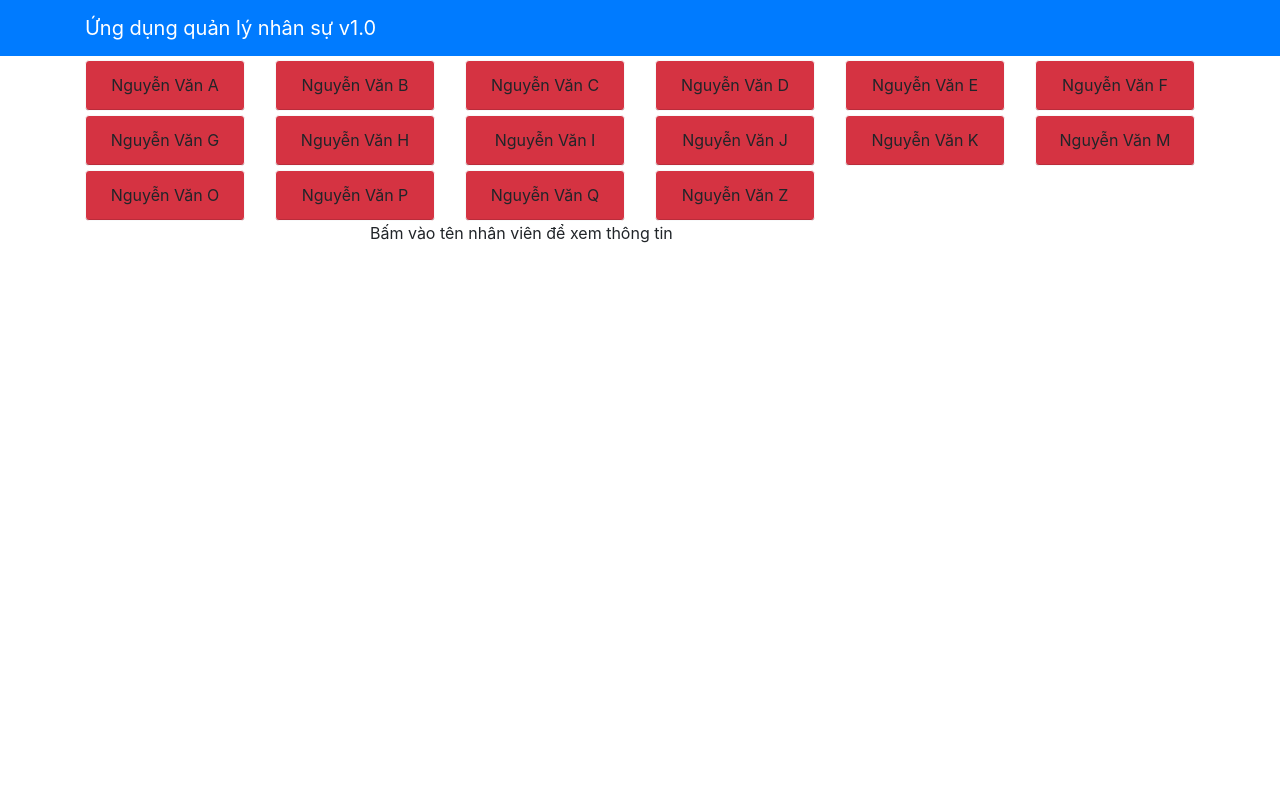
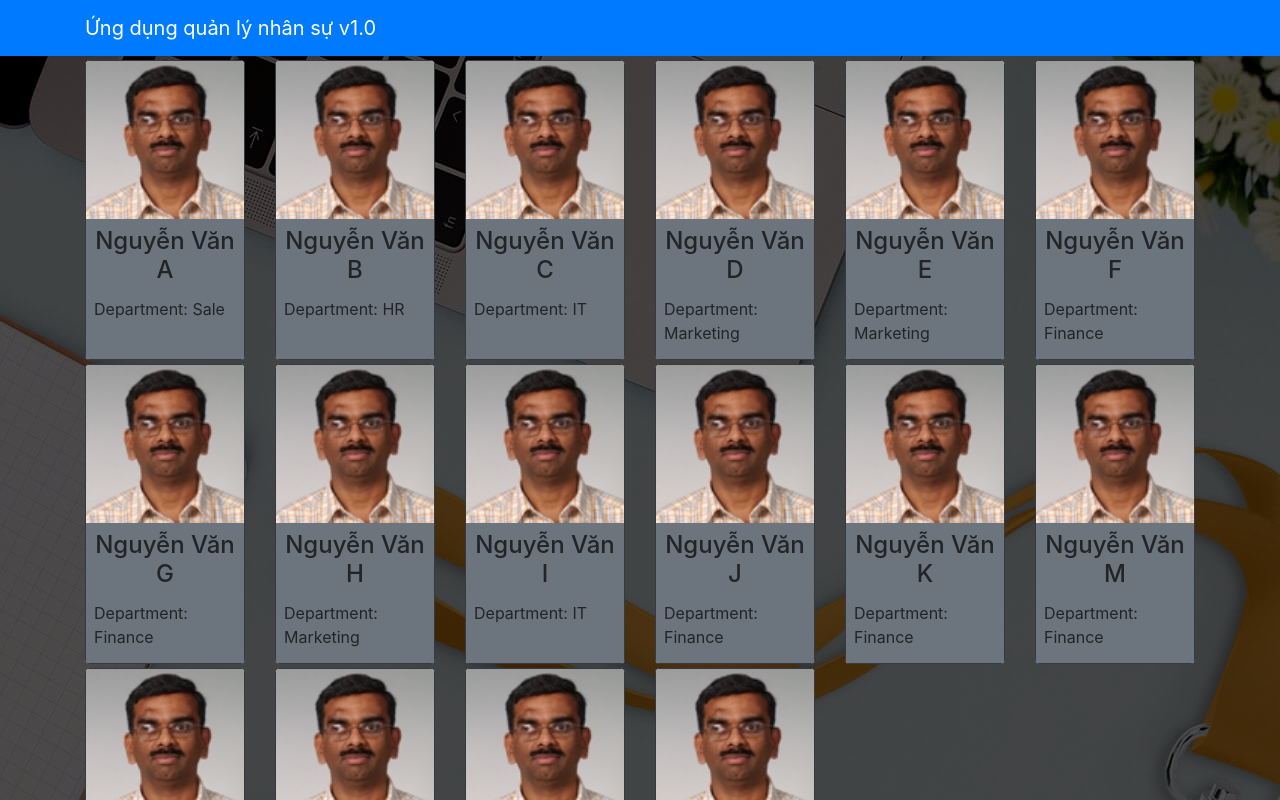
Before and after one commit to Trongnguyenhuy/FunixASM, a React (Create React App) app: page / in a window 1280 px wide. Shown: the top 800 px of the page. Built offline with nearby package versions, Linux system fonts and the light colour scheme.

Commit message:
Component 7

```diff
--- a/src/App.js
+++ b/src/App.js
@@ -1,7 +1,7 @@
 import react, { Component } from 'react';
 import logo from './logo.svg';
 import './App.css';
-import {Navbar, NavbarBrand } from 'reactstrap';
+import { Navbar, NavbarBrand } from 'reactstrap';
 import { STAFFS, DEPARTMENTS } from './shared/staffs';
 import StaffList from './components/StaffListComponent';
 
@@ -17,13 +17,16 @@ class App extends Component {
 
   render() {
     return (
-      <div className="App">
-        <Navbar dark color="primary">
-          <div className="container">
-            <NavbarBrand href="/">Ứng dụng quản lý nhân sự v1.0</NavbarBrand>
-          </div>
-        </Navbar>
-        <StaffList staffs={this.state.staffs} department={this.state.department}/>
+      <div className="App"
+        style={{ backgroundImage: 'url(./assets/images/employeeCard.jpg)' }}>
+        <div style={{ backgroundColor: 'rgba(0,0,0,0.7)', minheight: '2000px'}}>
+          <Navbar dark color="primary">
+            <div className="container">
+              <NavbarBrand href="/">Ứng dụng quản lý nhân sự v1.0</NavbarBrand>
+            </div>
+          </Navbar>
+          <StaffList staffs={this.state.staffs} department={this.state.department} />
+        </div>
       </div>
     );
   }
--- a/src/components/StaffListComponent.js
+++ b/src/components/StaffListComponent.js
@@ -1,30 +1,32 @@
 import react, { Component } from "react";
-import { Card, CardImg, CardImgOverlay, CardText, CardBody,
-        CardTitle, CardHeader} from "reactstrap";
+import {
+    Card, CardImg, CardImgOverlay, CardText, CardBody,
+    CardTitle, CardHeader
+} from "reactstrap";
 import dateFormat from 'dateformat';
 
-class  StaffList extends Component {
+class StaffList extends Component {
 
     constructor(props) {
         super(props);
 
         this.state = {
-            selectStaff:  null
+            selectStaff: null
         }
     }
 
     onStaffSelect(staff) {
-        this.setState({selectStaff: staff});
+        this.setState({ selectStaff: staff });
     }
 
     renderStaff(staff) {
-        if (staff != null){
-            return(
-                <Card className="mt-2" bg="primary">
+        if (staff != null) {
+            return (
+                <Card className="mt-2 bg-secondary border border-dark">
                     <CardHeader><b>Họ và tên: {staff.name}</b></CardHeader>
                     <CardBody>
-                        <CardText>Ngày Sinh: {dateFormat(staff.doB,"dd/mm/yyyy")}</CardText>
-                        <CardText>Ngày vào công ty: {dateFormat(staff.startDate,"dd/mm/yyyy")}</CardText>
+                        <CardText>Ngày Sinh: {dateFormat(staff.doB, "dd/mm/yyyy")}</CardText>
+                        <CardText>Ngày vào công ty: {dateFormat(staff.startDate, "dd/mm/yyyy")}</CardText>
                         <CardText>Phòng Ban: {staff.department.name}</CardText>
                         <CardText>Số ngày nghỉ còn lại: {staff.annualLeave}</CardText>
                         <CardText>Số ngày đã làm thêm: {staff.overTime}</CardText>
@@ -32,7 +34,7 @@ class  StaffList extends Component {
                 </Card>
             );
         } else {
-            return(
+            return (
                 <div>
                     <p>Bấm vào tên nhân viên để xem thông tin</p>
                 </div>
@@ -41,20 +43,27 @@ class  StaffList extends Component {
     }
 
     render() {
-        const menu = this.props.staffs.map((staff) =>{
+        const menu = this.props.staffs.map((staff, index) => {
             return (
-                <div className="col-12 col-md-4 col-lg-2 mt-1">
-                    <Card key={staff.id}
+                <div className="col-12 col-md-4 col-lg-2 mt-1"
+                    key={staff.id}>
+                    <div className="card border border-dark"
                         onClick={() => this.onStaffSelect(staff)}
-                        style={{cursor:'pointer'}}
-                        className="bg-danger border border-light text-center">
-                        <CardHeader>{staff.name}</CardHeader>
-                    </Card>
+                        style={{ cursor: 'pointer', height: '300px', width: '100%' }}>
+                        <img className="card-img-top" src={staff.image} alt={staff.name}
+                            style={{ width: '100%' }} />
+                        <div className="card-body bg-secondary p-2">
+                            <h4 className="card-title text-center">{staff.name}</h4>
+                            <span className="card-text">
+                                Department: {staff.department.name}
+                            </span>
+                        </div>
+                    </div>
                 </div>
             );
         });
 
-        return(
+        return (
             <div className="container">
                 <div className="row">
                     {menu}
```
Also changed, not shown: public/assets/images/employeeCard.jpg (added), public/assets/images/person.png (added).
